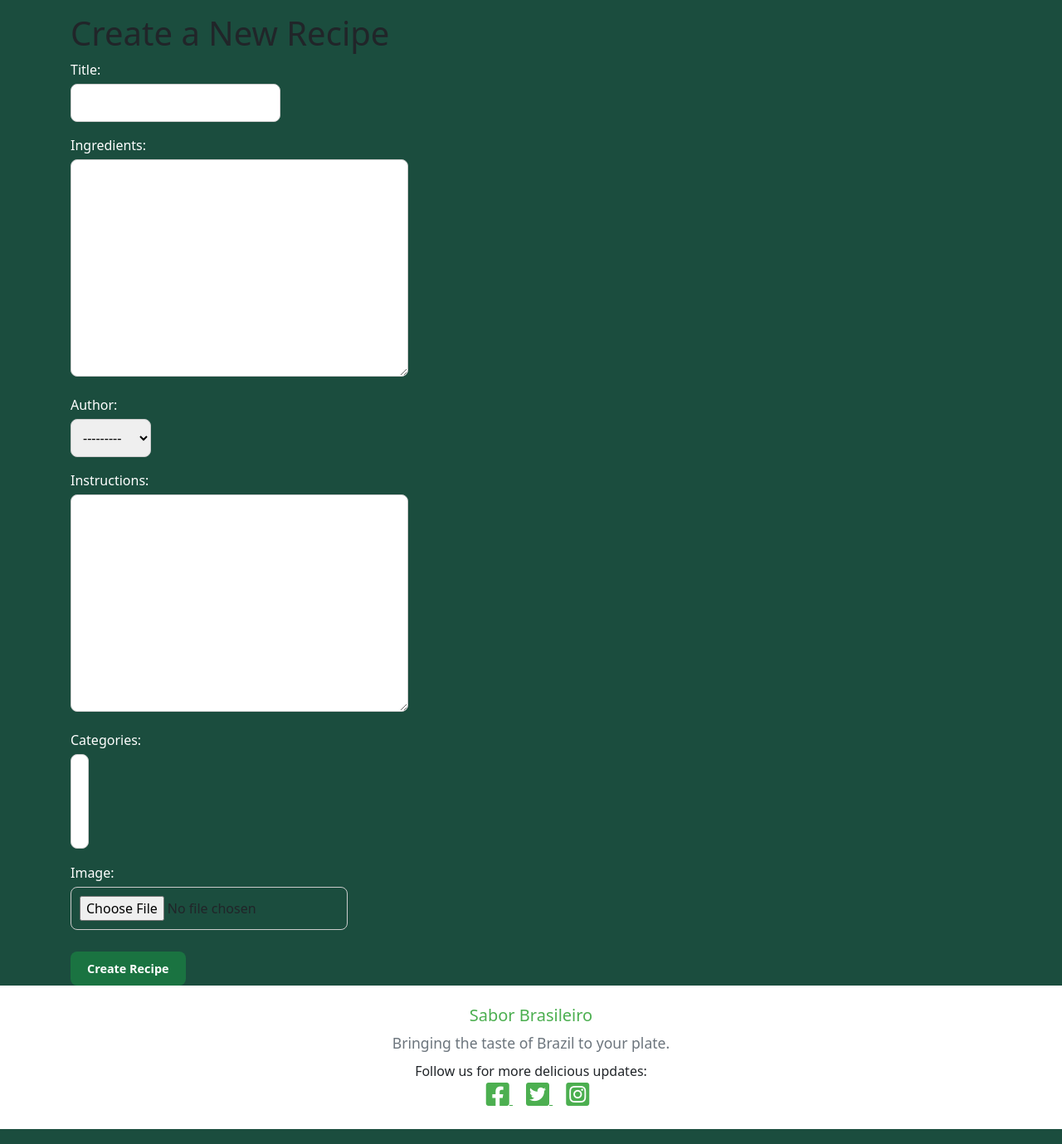
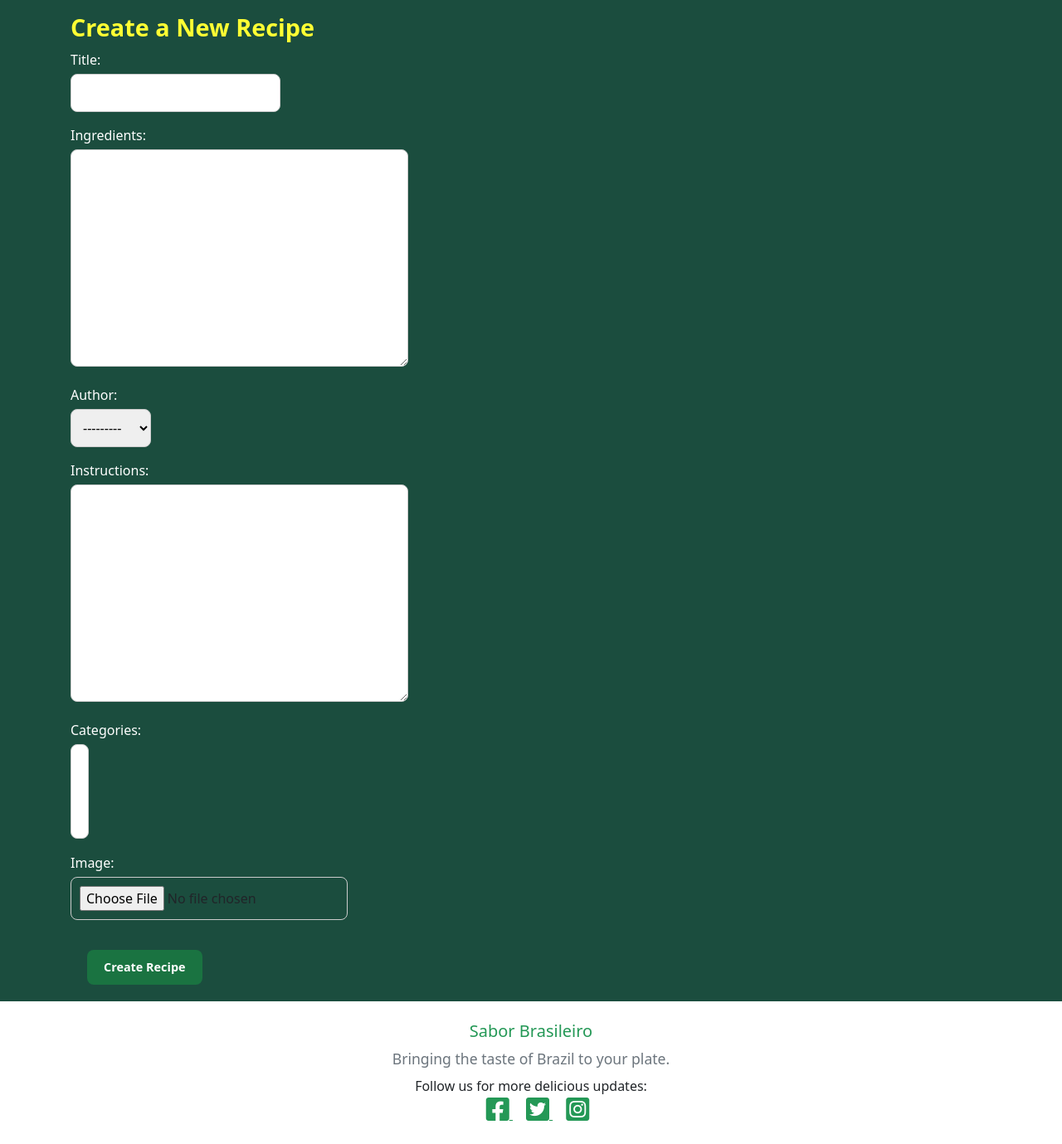
Before and after one commit to juliavolponi/django-blog-SaborBrasileiro, a Django app: page /new/ in a window 1280 px wide. Shown: the part 60-1439 px from the top of the page at 83% size. Run offline with Django 5.2, Linux system fonts and the light colour scheme; the visitor is signed in with stand-in values (Sample User, id 1); data comes from the database, SQL or seed files in the repository; data that the repository does not hold is empty.

Commit message:
final fix

```diff
--- a/blog/templates/blog/recipe_detail.html
+++ b/blog/templates/blog/recipe_detail.html
@@ -7,7 +7,7 @@
         <div class="col-md-6">
             <div class="card mb-4">
                 <div class="card-body">
-                    <h2 class="card-title">{{ recipe.title }}</h2>
+                    <h2>{{ recipe.title }}</h2>
                     <p class="author">By: {{ recipe.author }}</p>
                     <p class="recipe-subtitle">{{ recipe.created_at|date:"F j, Y" }}</p>
                     {% if user.is_authenticated and user == recipe.author %}
--- a/blog/templates/blog/recipe_form.html
+++ b/blog/templates/blog/recipe_form.html
@@ -4,7 +4,7 @@
 
 {% block content %}
     <div class="container">
-        <h1 class="mt-3">Create a New Recipe</h1>
+        <h1 class="mt-3 card-title">Create a New Recipe</h1>
 
         <form method="POST" enctype="multipart/form-data">
             {% csrf_token %}
--- a/static/css/style.css
+++ b/static/css/style.css
@@ -41,7 +41,7 @@ body {
 }
 
 .card-title {
-    color: #FFFF33;
+    color: #FFFF33 !important;
     font-weight: bold;
     margin-bottom: 10px;
     text-align: left;
@@ -270,6 +270,10 @@ h2 {
     color: #FFFF33;
 }
 
+.btn-primary {
+    margin: 20px;
+}
+
 /* Footer background */
 .main-bg {
     background-color: #ffffff; /* White background */
@@ -278,12 +282,12 @@ h2 {
 
 /* Green text for the title */
 .text-green {
-    color: #4CAF50; /* Brazil's green color */
+    color:#249856 ;
 }
 
 /* Social media icon color */
 .social-icon {
-    color: #4CAF50; /* Green for icons */
+    color: #249856;
     transition: color 0.3s ease;
 }
 
```
Also changed, not shown: README.md, media/recipes/pexels-caricatte-4842865.jpg (added), media/recipes/pexels-daniel-januario-1127884405-20896463.jpg (added), media/recipes/pexels-japy-20450299_k66bcP7.jpg (added), media/recipes/pexels-one-click-445040244-24246337.jpg (added), media/recipes/pexels-palomaclaricefotografia-9285199.jpg (added), media/recipes/pexels-valdenilson-santos-bautz-2148642704-30221326.jpg (added).
